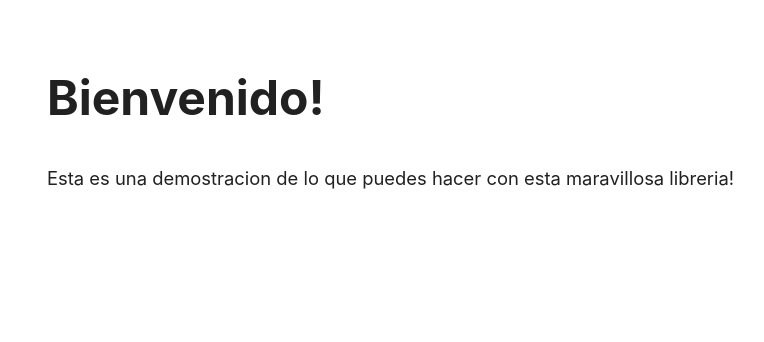
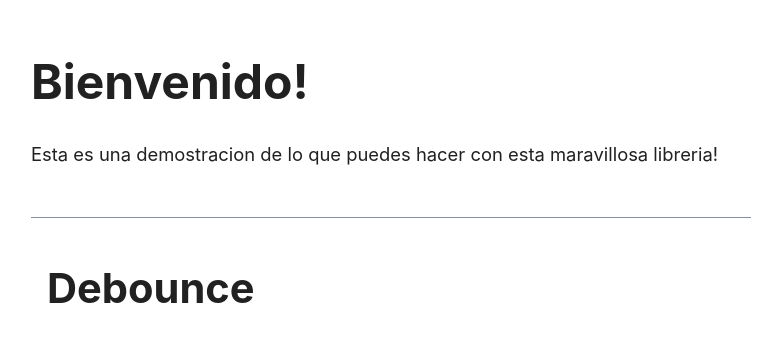
Before and after one commit to franco4457/use-simple-ts, a React (Vite) app: page / in a window 1280 px wide. Shown: the top 342 px of the page, without its empty margins (249-1013 px from the left). Built offline with nearby package versions, Linux system fonts and the light colour scheme.

Commit message:
rename archives

```diff
--- a/src/App.tsx
+++ b/src/App.tsx
@@ -1,12 +1,23 @@
 import './App.css'
-import { HomePage } from '@components/home-page'
+import { Welcome } from '@components/welcome'
 
+
+function Debounce (){
+return (
+  <>
+    <section>
+      <h2>Debounce</h2>
+    </section>
+  </>
+)
+}
 
 function App() {
 
   return (
     <main>
-    <HomePage />
+    <Welcome />
+   <Debounce/>
     </main>
   )
 }
--- a/src/components/home-page.tsx
+++ b/src/components/welcome.tsx
@@ -1,11 +1,11 @@
-export function HomePage() {
+export function Welcome() {
   return (
-    <section>
+    <header>
       <h1>Bienvenido!</h1>
       <p>
         Esta es una demostracion de lo que puedes hacer con esta maravillosa
         libreria!
       </p>
-    </section>
+    </header>
   )
 }
```
